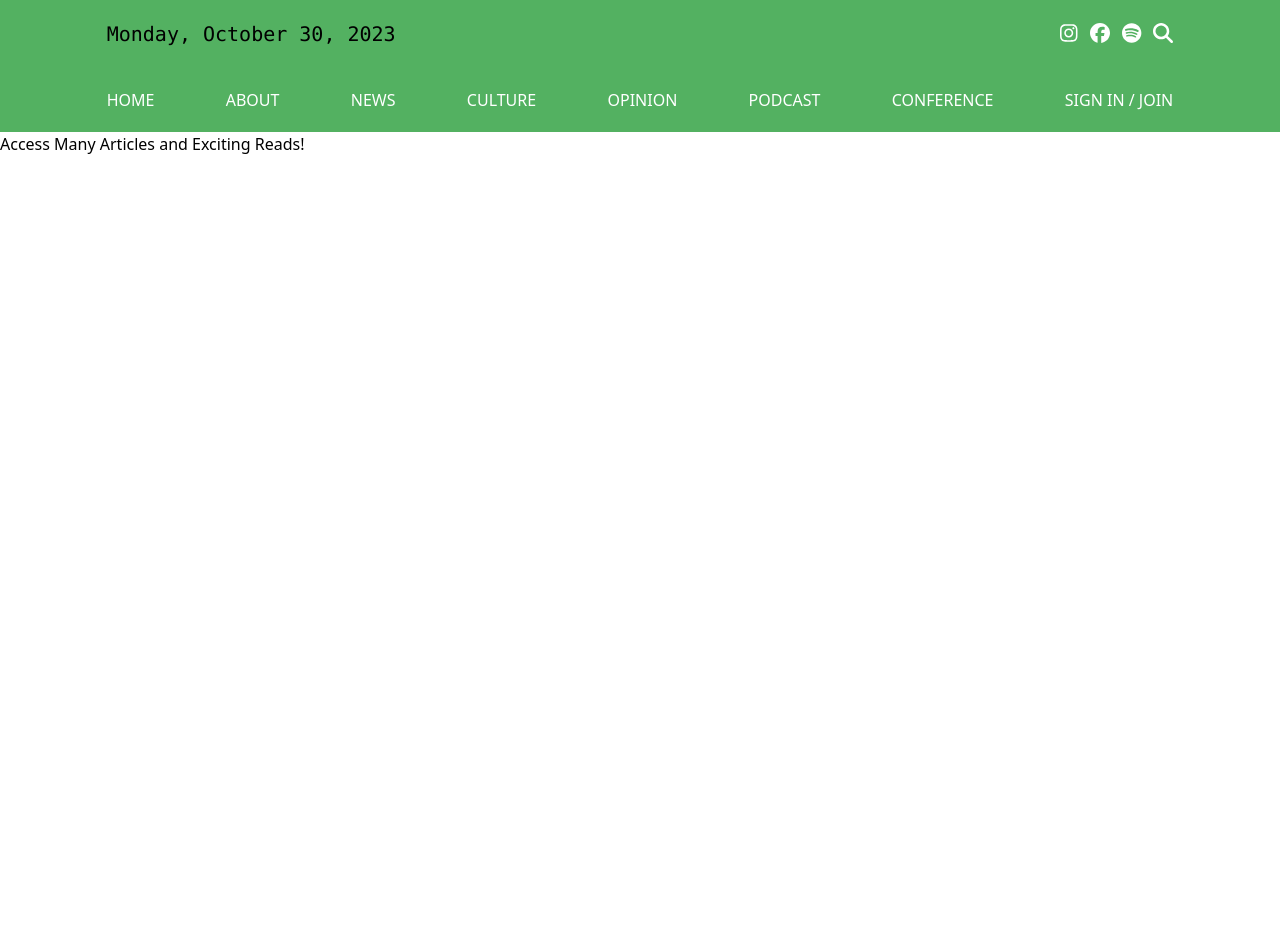
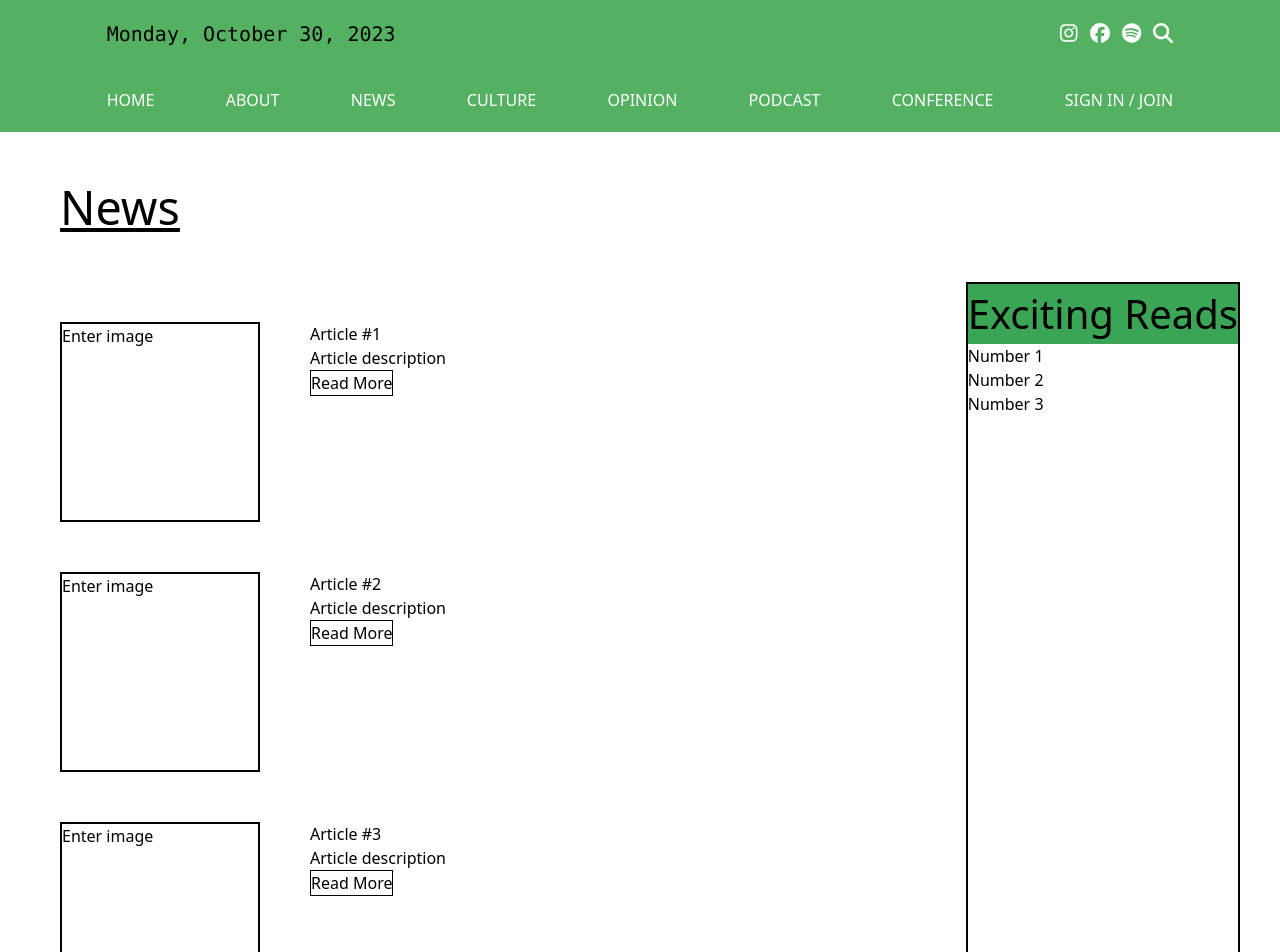
Before and after one commit to drPod/Community-Corner-Web, a React (Vite) app: page /news in a window 1280 px wide. Shown: the top 952 px of the page. Before the commit the page ends 800 px from the top, so only its background shows below. Built offline with nearby package versions, Linux system fonts and the light colour scheme.

Commit message:
news page

```diff
--- a/src/index.css
+++ b/src/index.css
@@ -37,6 +37,8 @@
   align-items: center;
 }
 
+
+
 .sub-heading{
   font-size: 30pt;
   margin-left: 40px;
@@ -48,3 +50,43 @@
   margin-top: 40px;
   justify-content: space-evenly;
 }
+
+#news-heading{
+  font-size: 35pt;
+  text-decoration: underline;
+  margin: 40px;
+  margin-left: 60px;
+}
+
+.news-section{
+  display: flex;
+  margin: 30px;
+  padding: 10px;
+}
+
+.news-image{
+  border: 2px solid black;
+  width: 200px;
+  height: 200px;
+  margin-left: 20px;
+  margin-right: 50px;
+}
+
+.news-button{
+  border: 1px solid black;
+}
+
+#news-column{
+  display: flex;
+  justify-content: space-between;
+}
+
+#list-heading{
+  font-size: 30pt;
+  background-color: #3BA556;
+}
+
+#list-column{
+  margin-right: 40px;
+  border: 2px solid black;
+}
--- a/src/pages/News.jsx
+++ b/src/pages/News.jsx
@@ -6,7 +6,56 @@ export default function News(){
         <div>
             <Navbar />
             <div>
-                <h1>Access Many Articles and Exciting Reads!</h1>
+                <h1 id="news-heading">News</h1>
+                <div id="news-column">
+
+                    <div>
+                        <div class="news-section">
+                            <div class="news-image">Enter image</div>
+                            <div>
+                                <h3>Article #1</h3>
+                                <p>Article description</p>
+                                <button class="news-button">Read More</button>
+                            </div>
+                        </div>
+
+                        <div class="news-section">
+                            <div class="news-image">Enter image</div>
+                            <div>
+                                <h3>Article #2</h3>
+                                <p>Article description</p>
+                                <button class="news-button">Read More</button>
+                            </div>
+                        </div>
+
+                        <div class="news-section">
+                            <div class="news-image">Enter image</div>
+                            <div>
+                                <h3>Article #3</h3>
+                                <p>Article description</p>
+                                <button class="news-button">Read More</button>
+                            </div>
+                        </div>
+
+                        <div class="news-section">
+                            <div class="news-image">Enter image</div>
+                            <div>
+                                <h3>Article #4</h3>
+                                <p>Article description</p>
+                                <button class="news-button">Read More</button>
+                            </div>
+                        </div>
+                    </div>
+                    <div id="list-column">
+                        <h1 id="list-heading">Exciting Reads</h1>
+                        <ul>
+                            <li>Number 1</li>
+                            <li>Number 2</li>
+                            <li>Number 3</li>
+                        </ul>
+                    </div>
+                </div>
+
             </div>
         </div>
     )
```
